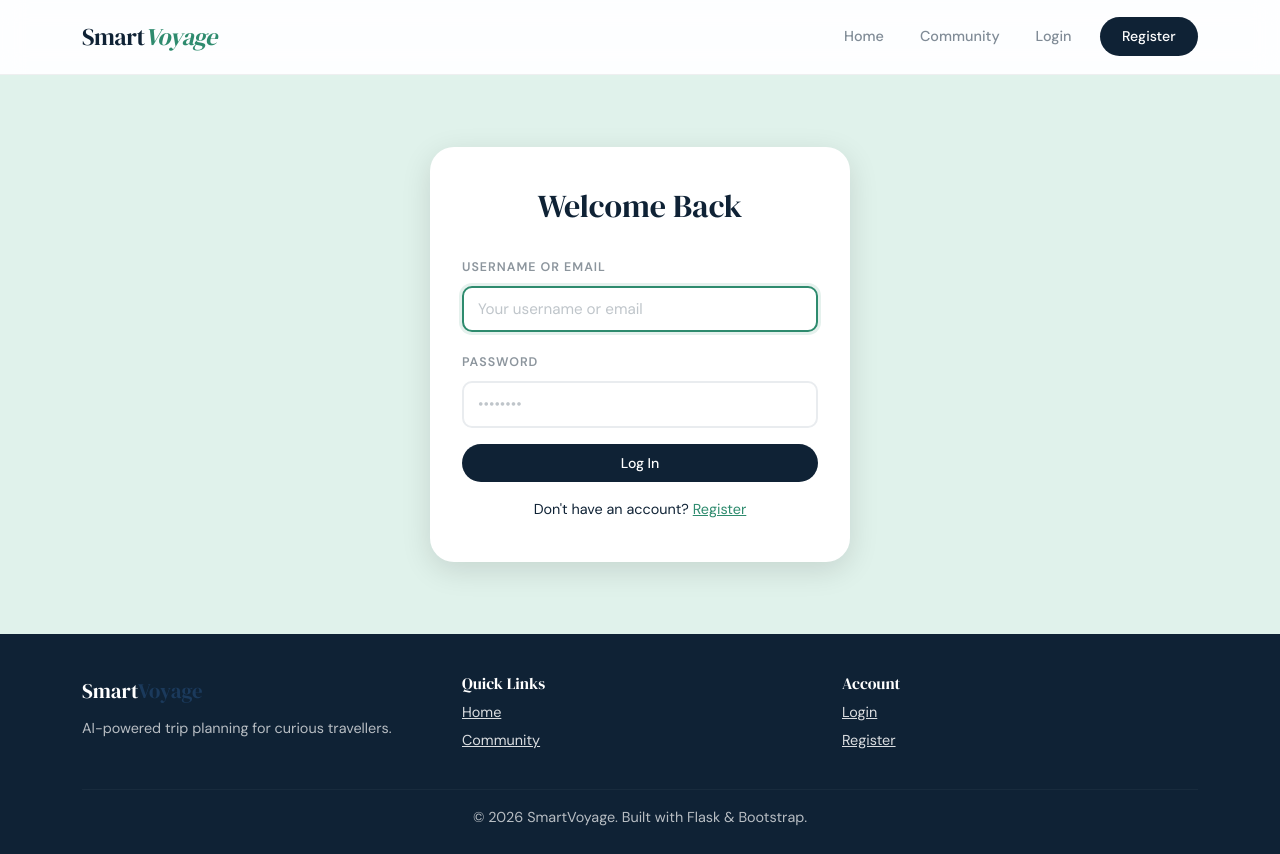
After one commit to sduproy/CITS3403-Project, a Flask app: page /login in a window 1280 px wide. The commit adds this page. Run offline with Flask 3, Linux system fonts and the light colour scheme.

Commit message:
add: login/logout, session auth, and g.user loader (M3 auth)
- templates/login.html: tp-auth-card form, accepts username OR email,
  preserves identifier on error
- routes.py: before_app_request loads g.user from session; POST /login
  verifies credentials with werkzeug.check_password_hash; /logout clears
  the session; register now redirects to /login on success
- base.html: navbar and footer auth links branch on g.user — logged-in
  users see their username + Log Out (plus an Admin link when
  role == 'admin'); anonymous users see Login + Register

Both user and admin currently redirect to /. M4 and M5 will route each
role to its own dashboard.

```diff
--- a/routes.py
+++ b/routes.py
@@ -1,11 +1,32 @@
 import sqlite3
 
-from flask import Blueprint, flash, redirect, render_template, request, url_for
-from werkzeug.security import generate_password_hash
+from flask import (
+    Blueprint,
+    flash,
+    g,
+    redirect,
+    render_template,
+    request,
+    session,
+    url_for,
+)
+from werkzeug.security import check_password_hash, generate_password_hash
 
 from db import get_db
 
 main = Blueprint("main", __name__)
+
+
+@main.before_app_request
+def load_logged_in_user():
+    user_id = session.get("user_id")
+    if user_id is None:
+        g.user = None
+    else:
+        g.user = get_db().execute(
+            "SELECT id, username, email, role FROM users WHERE id = ?",
+            (user_id,),
+        ).fetchone()
 
 
 @main.route("/")
@@ -48,15 +69,49 @@ def register():
                 error = "That username or email is already registered."
             else:
                 flash("Account created — please log in.", "success")
-                return redirect(url_for("main.index"))
+                return redirect(url_for("main.login"))
 
         flash(error, "error")
 
     return render_template("register.html")
 
 
+@main.route("/login", methods=("GET", "POST"))
+def login():
+    if request.method == "POST":
+        identifier = request.form.get("username", "").strip()
+        password = request.form.get("password", "")
+
+        if not identifier or not password:
+            flash("Please enter your username/email and password.", "error")
+            return render_template("login.html")
+
+        user = get_db().execute(
+            "SELECT id, username, password_hash, role FROM users"
+            " WHERE username = ? OR email = ?",
+            (identifier, identifier.lower()),
+        ).fetchone()
+
+        if user is None or not check_password_hash(user["password_hash"], password):
+            flash("Invalid username or password.", "error")
+            return render_template("login.html")
+
+        session.clear()
+        session["user_id"] = user["id"]
+        flash(f"Welcome back, {user['username']}!", "success")
+        return redirect(url_for("main.index"))
+
+    return render_template("login.html")
+
+
+@main.route("/logout")
+def logout():
+    session.clear()
+    flash("You have been logged out.", "success")
+    return redirect(url_for("main.index"))
+
+
 # Route stubs to add as features land:
-#   /login, /logout                          (M3)
 #   /dashboard                               (M4 — user's saved itineraries)
 #   /admin                                   (M5 — admin dashboard)
 #   /itinerary/new, /itinerary/<int:id>      (AI generation + detail page)
--- a/templates/base.html
+++ b/templates/base.html
@@ -23,9 +23,17 @@
       <ul class="navbar-nav ms-auto align-items-center gap-1">
         <li class="nav-item"><a class="nav-link {% if request.endpoint == 'main.index' %}active{% endif %}" href="{{ url_for('main.index') }}">Home</a></li>
         <li class="nav-item"><a class="nav-link {% if request.endpoint == 'main.community' %}active{% endif %}" href="{{ url_for('main.community') }}">Community</a></li>
-        <li class="nav-item"><a class="nav-link" href="#">My Itineraries</a></li>
-        <li class="nav-item"><a class="nav-link" href="#">Login</a></li>
-        <li class="nav-item ms-lg-2"><a class="btn btn-tp-dark" href="{{ url_for('main.register') }}">Register</a></li>
+        {% if g.user %}
+          <li class="nav-item"><a class="nav-link" href="#">My Itineraries</a></li>
+          {% if g.user.role == 'admin' %}
+            <li class="nav-item"><a class="nav-link" href="#">Admin</a></li>
+          {% endif %}
+          <li class="nav-item"><span class="nav-link" style="color:var(--tp-teal); font-weight:600;">{{ g.user.username }}</span></li>
+          <li class="nav-item ms-lg-2"><a class="btn btn-tp-dark" href="{{ url_for('main.logout') }}">Log Out</a></li>
+        {% else %}
+          <li class="nav-item"><a class="nav-link" href="{{ url_for('main.login') }}">Login</a></li>
+          <li class="nav-item ms-lg-2"><a class="btn btn-tp-dark" href="{{ url_for('main.register') }}">Register</a></li>
+        {% endif %}
       </ul>
     </div>
   </div>
@@ -57,8 +65,12 @@
       </div>
       <div class="col-md-4 mb-3">
         <h6 class="text-white mb-2">Account</h6>
-        <a href="#" class="d-block mb-1">Login</a>
-        <a href="{{ url_for('main.register') }}" class="d-block mb-1">Register</a>
+        {% if g.user %}
+          <a href="{{ url_for('main.logout') }}" class="d-block mb-1">Log Out</a>
+        {% else %}
+          <a href="{{ url_for('main.login') }}" class="d-block mb-1">Login</a>
+          <a href="{{ url_for('main.register') }}" class="d-block mb-1">Register</a>
+        {% endif %}
       </div>
     </div>
     <hr style="border-color:rgba(255,255,255,0.15);">
--- /dev/null
+++ b/templates/login.html
@@ -0,0 +1,34 @@
+{% extends "base.html" %}
+
+{% block title %}Log In · SmartVoyage{% endblock %}
+
+{% block content %}
+<section class="tp-section tp-bg-teal-lt">
+  <div class="container">
+    <div class="d-flex justify-content-center">
+      <div class="tp-auth-card">
+        <h2>Welcome Back</h2>
+        <form method="POST" action="{{ url_for('main.login') }}">
+          <div class="mb-3">
+            <label for="username" class="form-label" style="font-weight:600; font-size:0.78rem; text-transform:uppercase; letter-spacing:0.08em; color:var(--tp-gray-500);">Username or Email</label>
+            <input type="text" id="username" name="username"
+                   class="form-control tp-input" required autofocus
+                   placeholder="Your username or email"
+                   value="{{ request.form.username or '' }}">
+          </div>
+          <div class="mb-3">
+            <label for="password" class="form-label" style="font-weight:600; font-size:0.78rem; text-transform:uppercase; letter-spacing:0.08em; color:var(--tp-gray-500);">Password</label>
+            <input type="password" id="password" name="password"
+                   class="form-control tp-input" required
+                   placeholder="••••••••">
+          </div>
+          <button type="submit" class="btn btn-tp-dark w-100 mb-3">Log In</button>
+          <p class="text-center mb-0" style="font-size:0.9rem;">
+            Don't have an account? <a href="{{ url_for('main.register') }}">Register</a>
+          </p>
+        </form>
+      </div>
+    </div>
+  </div>
+</section>
+{% endblock %}
```
